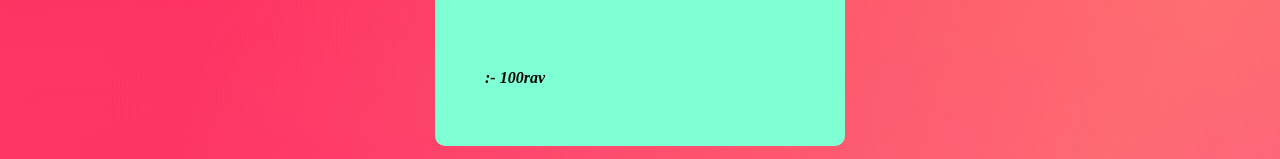
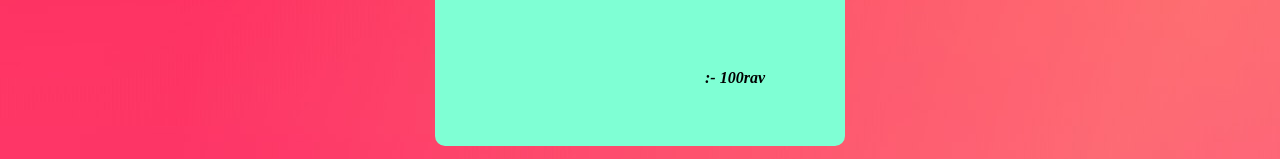
Before and after one commit to 100ravpatel/100ravpatel.form, a plain HTML site: page index.html in a window 1280 px wide. Shown: the part 418-577 px from the top of the page. Drawn offline with Linux system fonts and the light colour scheme.

Commit message:
Update loginform.css

```diff
--- a/loginform.css
+++ b/loginform.css
@@ -102,3 +102,6 @@
 #register{
   left:450px;
 }
+#by{
+  text-align:right;
+}
```
